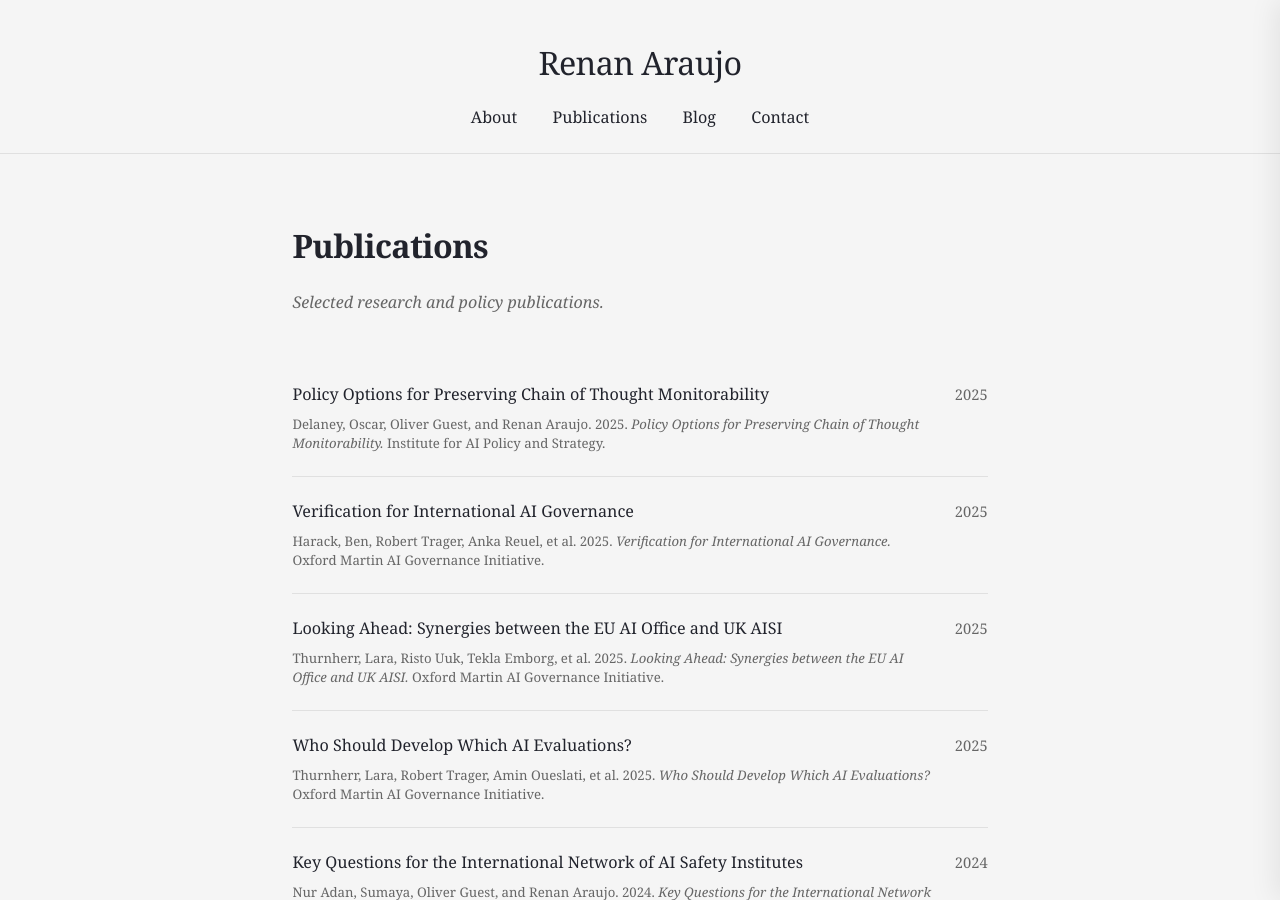
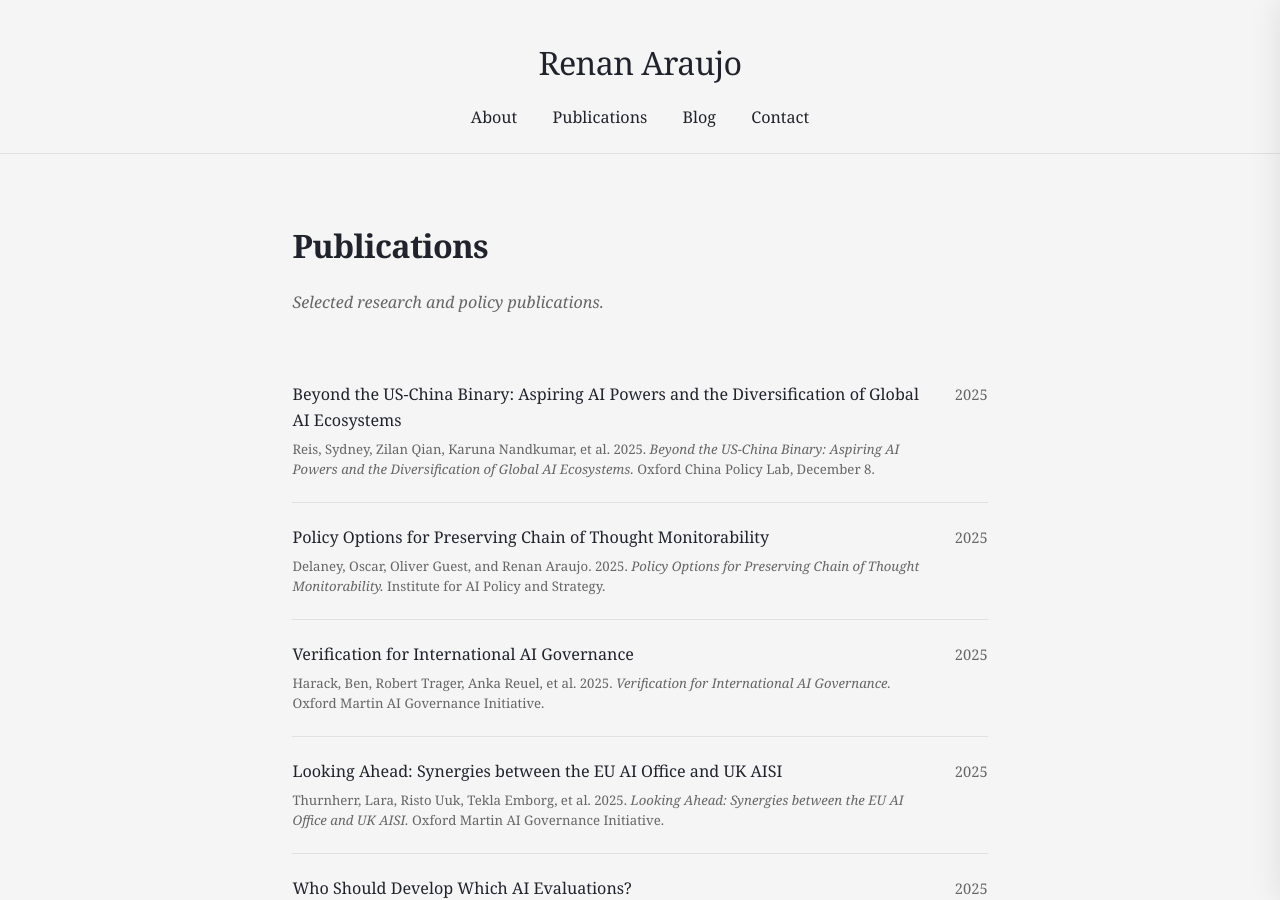
Before and after one commit to araujore/araujore.github.io, a Jekyll site: the page built from publications.md, in a window 1280 px wide and 900 px high. Built offline with Jekyll 4.4.1, drawn with Linux system fonts in a browser that asks for light colours; some web fonts are replaced.

Commit message:
Add Beyond the US-China Binary publication

```diff
--- a/_data/publications.yml
+++ b/_data/publications.yml
@@ -1,3 +1,9 @@
+- title: "Beyond the US-China Binary: Aspiring AI Powers and the Diversification of Global AI Ecosystems"
+  url: "https://ocpl.substack.com/s/beyond-the-us-china-binary"
+  year: 2025
+  description: "How are countries positioning themselves between the US and China on AI? This series of country profiles examines the strategies, ambitions, and constraints of aspiring AI powers, exploring how the global AI ecosystem is diversifying beyond the dominant US-China binary."
+  citation: "Reis, Sydney, Zilan Qian, Karuna Nandkumar, et al. 2025. <em>Beyond the US-China Binary: Aspiring AI Powers and the Diversification of Global AI Ecosystems.</em> Oxford China Policy Lab, December 8."
+
 - title: "Policy Options for Preserving Chain of Thought Monitorability"
   url: "https://www.iaps.ai/research/policy-options-for-preserving-cot-monitorability"
   year: 2025
```
